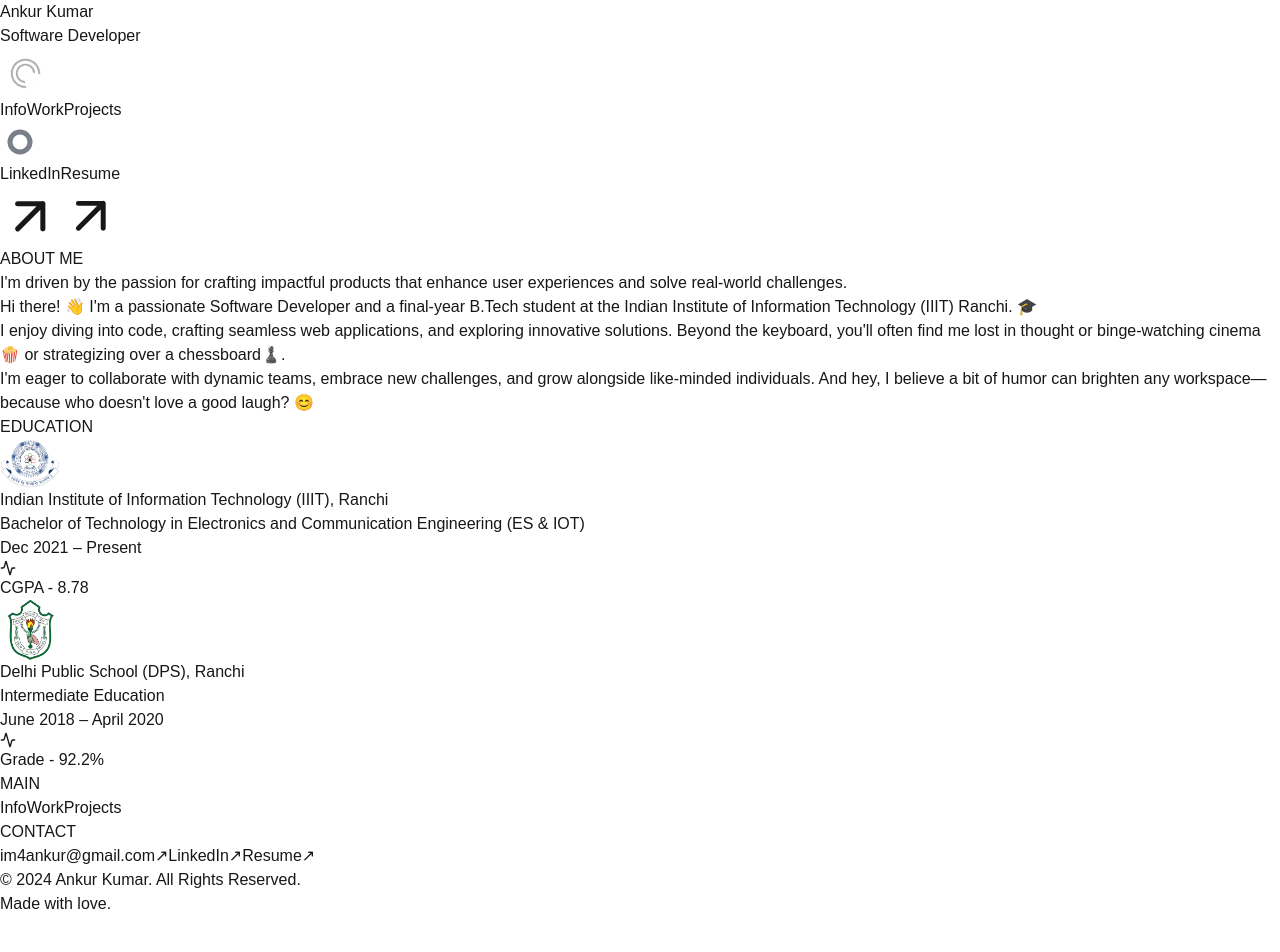
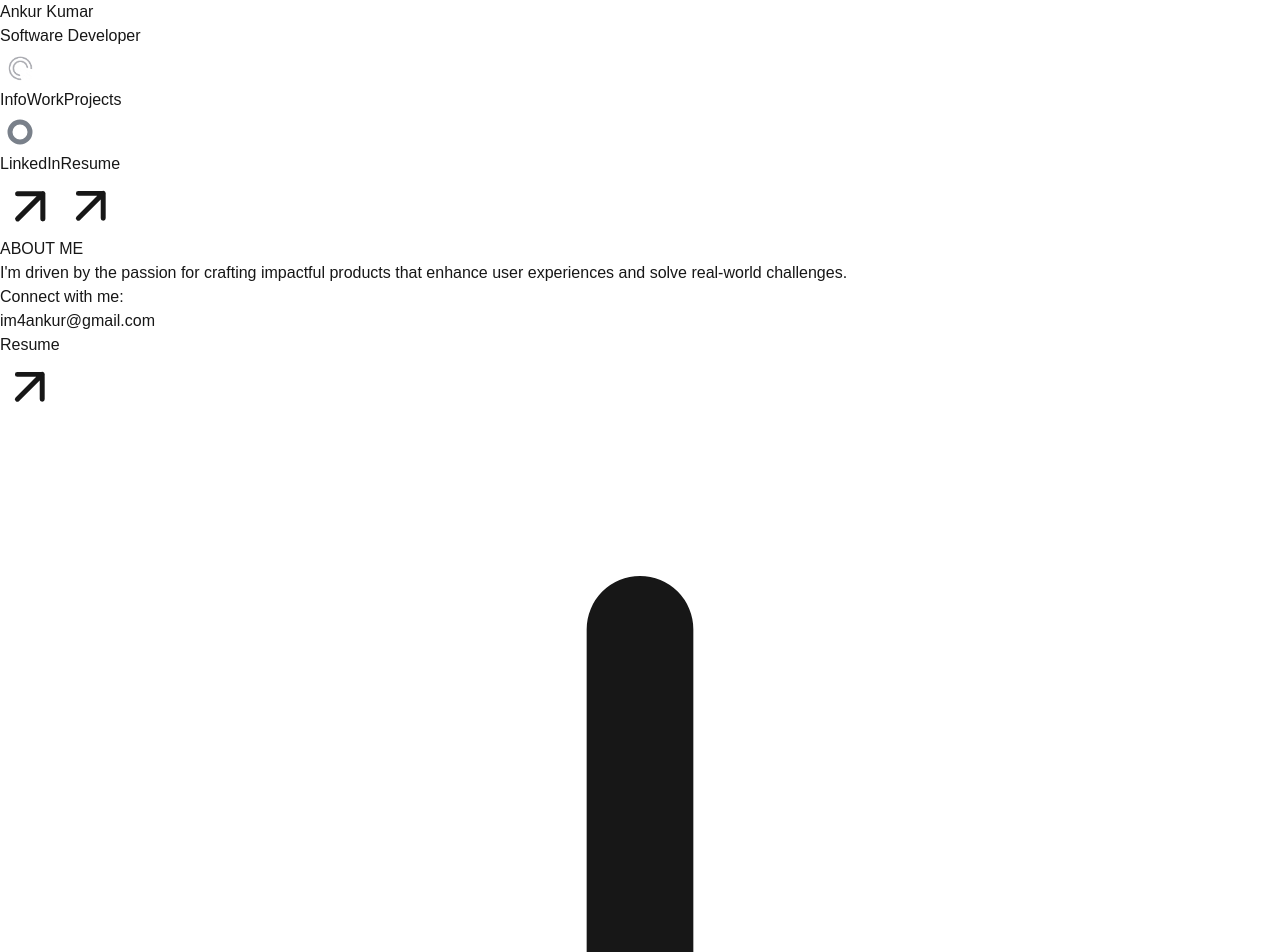
Before and after one commit to 07-ankur/07-ankur.github.io, a Next.js app: page / in a window 1280 px wide. Shown: the top 952 px of the page. Before the commit the page ends 916 px from the top, so only its background shows below. Built offline with nearby package versions, Linux system fonts and the light colour scheme.

Commit message:
Added projects section

```diff
--- a/src/app/Info.tsx
+++ b/src/app/Info.tsx
@@ -1,6 +1,7 @@
 import React from "react";
 import Image from "next/image";
 import { LuActivity } from "react-icons/lu";
+import { useState, useEffect } from "react";
 
 interface EducationProps {
   logo: string;
@@ -32,11 +33,11 @@ const EducationItem: React.FC<EducationProps> = ({
       {/* Education Details */}
       <div className="space-y-4">
         <div className="flex items-center gap-6">
-          <div className="w-[60px] h-[60px] flex items-center justify-center flex-shrink-0">
+          <div className="w-[80px] h-[80px] flex items-center justify-center flex-shrink-0">
             <Image
               src={logo}
-              width={60}
-              height={60}
+              width={100}
+              height={100}
               alt={`${institution} Logo`}
               className="object-contain w-full h-full"
             />
@@ -63,17 +64,26 @@ const EducationItem: React.FC<EducationProps> = ({
 };
 
 export default function InfoPage() {
+  const [scrolling, setScrolling] = useState(false);
+
+  useEffect(() => {
+    const interval = setInterval(() => {
+      setScrolling((prev) => !prev);
+    }, 1000);
+    return () => clearInterval(interval);
+  }, []);
+
   return (
     <div className="min-h-screen bg-zinc-900 text-white p-2">
       <main className="max-w-4xl mx-auto relative">
         {/* About Me Section */}
-        <div className="space-y-8 mb-24">
+        <div className="mb-24">
           <div className="relative">
             <div className="absolute -inset-10 bg-gradient-to-r from-zinc-900 via-zinc-800 to-zinc-900 blur-2xl opacity-70" />
             <div className="absolute -inset-20 bg-gradient-to-r from-zinc-900 via-zinc-800 to-zinc-900 blur-3xl opacity-50" />
 
             <div className="relative z-10">
-              <div className="flex items-center gap-2 mb-4">
+              <div className="flex items-center gap-2 mb-6">
                 <div className="relative w-2 h-2 mx-1">
                   <div className="absolute inset-0 rounded-full bg-white" />
                   <div className="absolute inset-0 rounded-full bg-white blur-sm" />
@@ -85,27 +95,86 @@ export default function InfoPage() {
               <h2 className="text-4xl font-light leading-tight tracking-tight mb-4">
                 I&apos;m driven by the passion for crafting impactful products
                 that enhance user experiences and{" "}
-                <span className="italic text-transparent bg-clip-text bg-gradient-to-t from-cyan-100 to-zinc-100">
+                <span className="italic text-transparent bg-clip-text bg-gradient-to-t from-stone-600 to-zinc-100">
                   solve real-world challenges.
                 </span>
               </h2>
-              <h6 className="text-lg text-zinc-300 leading-tight tracking-tight mb-4">
+              <div className="relative flex items-center justify-between max-w-2xl mx-auto rounded-full bg-zinc-900/50 border border-stone-500 p-3 backdrop-blur-sm my-10 group transition-all hover:border-[#e1ff00]/50">
+                <div className="absolute -inset-1 rounded-full bg-gradient-to-r from-[#e1ff00]/0 via-[#e1ff00]/5 to-[#e1ff00]/0 opacity-0 group-hover:opacity-100 blur-lg transition-all duration-500" />
+                <div className="flex flex-col mx-3 relative">
+                  <div className="text-xs text-stone-400">Connect with me:</div>
+                  <div className="text-2xl text-zinc-100">
+                    im4ankur@gmail.com
+                  </div>
+                </div>
+
+                {/* Resume button */}
+                <button className="px-4 py-2 mx-3 rounded-full bg-[#d7ea45] text-black text-lg transition-all hover:scale-105 hover:bg-[#e5ff33] relative">
+                  <a
+                    href="https://bit.ly/Ankur_resume"
+                    target="_blank"
+                    className="text-black hover:text-zinc-800 flex items-center gap-1"
+                  >
+                    Resume
+                    <svg
+                      className="w-4 h-4"
+                      viewBox="0 0 24 24"
+                      fill="none"
+                      stroke="currentColor"
+                    >
+                      <path
+                        d="M7 17L17 7M17 7H7M17 7V17"
+                        strokeWidth="2"
+                        strokeLinecap="round"
+                        strokeLinejoin="round"
+                      />
+                    </svg>
+                  </a>
+                </button>
+              </div>
+              {/* Scroll Down SVG */}
+              <div
+                className={`mt-20 transition-transform duration-500 ${
+                  scrolling ? "translate-y-2" : "-translate-y-2"
+                }`}
+              >
+                <svg
+                  className="w-16 h-16 mx-auto text-zinc-200 animate-bounce"
+                  fill="none"
+                  viewBox="0 0 24 24"
+                  stroke="currentColor"
+                >
+                  <path
+                    strokeLinecap="round"
+                    strokeLinejoin="round"
+                    strokeWidth={2}
+                    d="M12 4v16m0 0l-4-4m4 4l4-4"
+                  />
+                </svg>
+              </div>
+              <div id="container" className="mt-20">
+                <h6 className="text-3xl text-stone-300 leading-tight tracking-tight mb-4">
                   Hi there! 👋 I&apos;m a passionate Software Developer and a
-                final-year B.Tech student at the Indian Institute of Information
-                Technology (IIIT) Ranchi. 🎓
+                  final-year B.Tech student at the Indian Institute of
+                  Information Technology (IIIT) Ranchi🎓.
                 </h6>
-              <h6 className="text-lg text-zinc-300 leading-tight tracking-tight mb-4">
+                <h6 className="text-3xl text-stone-300 leading-tight tracking-tight mb-4">
                   I enjoy diving into code, crafting seamless web applications,
                   and exploring innovative solutions. Beyond the keyboard,
-                you&apos;ll often find me lost in thought or binge-watching
-                cinema🍿 or strategizing over a chessboard♟️.
+                  you&apos;ll often find me lost in thought, strategizing over a
+                  chessboard♟️, binge-watching cinema🍿, solving challenging
+                  sudokus, or playing mobile games🎮.
                 </h6>
-              <h6 className="text-lg text-zinc-300 leading-tight tracking-tight mb-4">
+                <h6 className="text-3xl text-stone-300 leading-tight tracking-tight mb-4">
                   I&apos;m eager to collaborate with dynamic teams, embrace new
-                challenges, and grow alongside like-minded individuals. And hey,
-                I believe a bit of humor can brighten any workspace—because who
-                doesn&apos;t love a good laugh? 😊
+                  challenges, and grow alongside like-minded individuals. And
+                  hey, I believe a bit of humor can brighten any workspace —
+                  because who doesn&apos;t love a good laugh? 😊
                 </h6>
+                <h6 className="text-3xl text-zinc-300 leading-tight tracking-tight mb-4">
+                  - - - Thanks for stopping by !
+                </h6>
+              </div>
             </div>
           </div>
         </div>
--- a/src/app/Projects.tsx
+++ b/src/app/Projects.tsx
@@ -1,9 +1,63 @@
-import React from 'react'
+"use client";
+import React, { useState, useEffect } from "react";
 
 const Projects = () => {
+  const [scrolling, setScrolling] = useState(false);
+
+  useEffect(() => {
+    const interval = setInterval(() => {
+      setScrolling((prev) => !prev);
+    }, 1000);
+    return () => clearInterval(interval);
+  }, []);
   return (
-    <div>Projects</div>
-  )
-}
+    <div className="min-h-screen bg-zinc-900 text-white p-2">
+      <main className="max-w-4xl mx-auto relative">
+        {/* Projects Section */}
+        <div className="mb-24">
+          <div className="relative">
+            <div className="absolute -inset-10 bg-gradient-to-r from-zinc-900 via-zinc-800 to-zinc-900 blur-2xl opacity-70" />
+            <div className="absolute -inset-20 bg-gradient-to-r from-zinc-900 via-zinc-800 to-zinc-900 blur-3xl opacity-50" />
 
-export default Projects
+            <div className="relative z-10">
+              <div className="flex items-center gap-2 mb-6">
+                <div className="relative w-2 h-2 mx-1">
+                  <div className="absolute inset-0 rounded-full bg-white" />
+                  <div className="absolute inset-0 rounded-full bg-white blur-sm" />
+                  <div className="absolute -inset-2 rounded-full bg-white/20 blur-md" />
+                  <div className="absolute -inset-3 rounded-full bg-white/10 blur-lg" />
+                </div>
+                <p className="text-lg text-zinc-400">
+                  SOME THINGS I HAVE BUILT
+                </p>
+              </div>
+
+              {/* Scroll Down SVG */}
+              <div
+                className={`mt-20 transition-transform duration-500 ${
+                  scrolling ? "translate-y-2" : "-translate-y-2"
+                }`}
+              >
+                <svg
+                  className="w-8 h-8 mx-auto text-zinc-200 animate-bounce"
+                  fill="none"
+                  viewBox="0 0 24 24"
+                  stroke="currentColor"
+                >
+                  <path
+                    strokeLinecap="round"
+                    strokeLinejoin="round"
+                    strokeWidth={2}
+                    d="M12 4v16m0 0l-4-4m4 4l4-4"
+                  />
+                </svg>
+              </div>
+            </div>
+          </div>
+        </div>
+      </main>
+    </div>
+  );
+};
+
+export default Projects;
--- a/src/app/Work.tsx
+++ b/src/app/Work.tsx
@@ -1,6 +1,30 @@
 import React from "react";
 import Image from "next/image";
 import { LuActivity } from "react-icons/lu";
+import {
+  SiCplusplus,
+  SiJavascript,
+  SiTypescript,
+  SiPython,
+  SiGit,
+  SiGithub,
+  SiPostman,
+  SiReact,
+  SiNodedotjs,
+  SiExpress,
+  SiMongodb,
+  SiFirebase,
+  SiJest,
+  SiMysql,
+  SiPostgresql,
+  SiPrisma,
+  SiSocketdotio,
+  SiTailwindcss,
+  SiSass,
+  SiNextdotjs,
+  SiMui,
+} from "react-icons/si";
+import { VscVscode } from "react-icons/vsc";
 
 interface ExperienceProps {
   logo: string;
@@ -34,12 +58,11 @@ const ExperienceItem: React.FC<ExperienceProps> = ({
       {/* Experience Details */}
       <div className="space-y-4">
         <div className="flex items-center gap-6">
-          {/* Fixed size container for logo */}
-          <div className="w-[60px] h-[60px] flex items-center justify-center flex-shrink-0">
+          <div className="w-[80px] h-[80px] flex items-center justify-center flex-shrink-0">
             <Image
               src={logo}
-              width={60}
-              height={60}
+              width={80}
+              height={80}
               alt={`${company} Logo`}
               className="object-contain w-full h-full"
             />
@@ -55,7 +78,6 @@ const ExperienceItem: React.FC<ExperienceProps> = ({
           <div className="text-zinc-300 text-lg">
             {extraInfo.map((item, index) => (
               <div key={index} className="flex items-start gap-3 mb-2">
-                {/* Fixed size container for icon */}
                 <div className="w-6 h-6 flex items-center justify-center flex-shrink-0">
                   <LuActivity className="w-5 h-5 text-lime-500" />
                 </div>
@@ -69,19 +91,87 @@ const ExperienceItem: React.FC<ExperienceProps> = ({
   );
 };
 
+interface SkillCategoryProps {
+  title: string;
+  skills: {
+    name: string;
+    icon: React.ReactNode;
+  }[];
+}
+
+const SkillCategory: React.FC<SkillCategoryProps> = ({ title, skills }) => {
+  return (
+    <div className="space-y-4">
+      <h3 className="text-xl font-light text-stone-300">{title}</h3>
+      <div className="grid grid-cols-2 md:grid-cols-4 gap-4">
+        {skills.map((skill, index) => (
+          <div
+            key={index}
+            className="flex items-center gap-3 p-3 rounded-lg bg-zinc-800/50 border border-zinc-700/50 hover:border-lime-400/50 transition-all group"
+          >
+            <div className="text-2xl text-lime-400 group-hover:scale-110 transition-transform">
+              {skill.icon}
+            </div>
+            <span className="text-zinc-300">{skill.name}</span>
+          </div>
+        ))}
+      </div>
+    </div>
+  );
+};
+
 const WorkPage: React.FC = () => {
+  const skillCategories = [
+    {
+      title: "Languages",
+      skills: [
+        { name: "C/C++", icon: <SiCplusplus /> },
+        { name: "JavaScript", icon: <SiJavascript /> },
+        { name: "TypeScript", icon: <SiTypescript /> },
+        { name: "Python", icon: <SiPython /> },
+      ],
+    },
+    {
+      title: "Developer Tools",
+      skills: [
+        { name: "Git", icon: <SiGit /> },
+        { name: "GitHub", icon: <SiGithub /> },
+        { name: "VS Code", icon: <VscVscode /> },
+        { name: "Postman", icon: <SiPostman /> },
+      ],
+    },
+    {
+      title: "Technologies/Frameworks",
+      skills: [
+        { name: "React", icon: <SiReact /> },
+        { name: "Node.js", icon: <SiNodedotjs /> },
+        { name: "Express", icon: <SiExpress /> },
+        { name: "MongoDB", icon: <SiMongodb /> },
+        { name: "Next.js", icon: <SiNextdotjs /> },
+        { name: "Firebase", icon: <SiFirebase /> },
+        { name: "Jest", icon: <SiJest /> },
+        { name: "MySQL", icon: <SiMysql /> },
+        { name: "PostgreSQL", icon: <SiPostgresql /> },
+        { name: "Prisma", icon: <SiPrisma /> },
+        { name: "Socket.io", icon: <SiSocketdotio /> },
+        { name: "Tailwind", icon: <SiTailwindcss /> },
+        { name: "Material UI", icon: <SiMui /> },
+        { name: "Sass", icon: <SiSass /> },
+      ],
+    },
+  ];
+
   return (
     <div className="min-h-screen bg-zinc-900 text-white p-4">
       <main className="max-w-4xl mx-auto relative">
         {/* Skills Section */}
         <section className="space-y-8 mb-24">
           <div className="relative">
-            {/* Gradient Overlays */}
             <div className="absolute -inset-6 bg-gradient-to-r from-zinc-900 via-zinc-800 to-zinc-900 blur-xl opacity-70" />
             <div className="absolute -inset-12 bg-gradient-to-r from-zinc-900 via-zinc-800 to-zinc-900 blur-2xl opacity-50" />
 
             <div className="relative z-10">
-              <div className="flex items-center gap-3 mb-4">
+              <div className="flex items-center gap-3 mb-6">
                 <div className="relative w-2 h-2">
                   <div className="absolute inset-0 rounded-full bg-white" />
                   <div className="absolute inset-0 rounded-full bg-white blur-sm" />
@@ -90,30 +180,25 @@ const WorkPage: React.FC = () => {
                 </div>
                 <p className="text-lg text-stone-400">SKILLS</p>
               </div>
-              <h2 className="text-4xl font-light leading-tight tracking-tight mb-4">
-                I&apos;m driven by the passion for crafting impactful products
-                that enhance user experiences and{" "}
-                <span className="italic text-transparent bg-clip-text bg-gradient-to-t from-cyan-100 to-zinc-100">
-                  solve real-world challenges.
-                </span>
-              </h2>
-              <p className="text-lg text-zinc-300 leading-tight tracking-tight mb-4">
-                Hi there! 👋 I&apos;m a passionate Software Developer and a
-                final-year B.Tech student at the Indian Institute of Information
-                Technology (IIIT) Ranchi. 🎓
-              </p>
-              <p className="text-lg text-zinc-300 leading-tight tracking-tight mb-4">
-                I enjoy diving into code, crafting seamless web applications,
-                and exploring innovative solutions. Beyond the keyboard,
-                you&apos;ll often find me binge-watching cinema 🍿 or
-                strategizing over a chessboard ♟️.
-              </p>
-              <p className="text-lg text-zinc-300 leading-tight tracking-tight mb-4">
-                I&apos;m eager to collaborate with dynamic teams, embrace new
-                challenges, and grow alongside like-minded individuals. And hey,
-                I believe a bit of humor can brighten any workspace—because who
-                doesn&apos;t love a good laugh? 😊
-              </p>
+              <div className="mb-8 ml-5">
+                <p className="text-xl text-zinc-300 leading-relaxed">
+                  Over the years, I have honed my skills in a wide range of
+                  programming languages, developer tools, and modern
+                  technologies. Here&apos;s a glimpse of the technologies that power my
+                  journey.
+                </p>
+              </div>
+
+              {/* Skills Categories */}
+              <div className="space-y-8 ml-5">
+                {skillCategories.map((category, index) => (
+                  <SkillCategory
+                    key={index}
+                    title={category.title}
+                    skills={category.skills}
+                  />
+                ))}
+              </div>
             </div>
           </div>
         </section>
--- a/src/app/components/Navbar.tsx
+++ b/src/app/components/Navbar.tsx
@@ -1,4 +1,3 @@
-// components/Navbar.tsx
 "use client";
 import Image from "next/image";
 import React, { useState, useEffect } from "react";
@@ -7,6 +6,7 @@ import { useNavigation } from "../context/NavigationContext";
 const Navbar = () => {
   const { activeTab, setActiveTab } = useNavigation();
   const [scrollProgress, setScrollProgress] = useState(0);
+  const [isExpanded, setIsExpanded] = useState(true);
 
   useEffect(() => {
     const handleScroll = () => {
@@ -15,6 +15,8 @@ const Navbar = () => {
       const currentProgress = window.scrollY;
       const progress = (currentProgress / scrollHeight) * 100 || 0;
       setScrollProgress(Math.min(progress, 100));
+
+      setIsExpanded(progress < 2);
     };
 
     window.addEventListener("scroll", handleScroll);
@@ -37,33 +39,65 @@ const Navbar = () => {
         <p className="text-zinc-400">Software Developer</p>
       </div>
 
-      <div className="absolute left-1/2 -translate-x-1/2 bg-zinc-800 rounded-full p-1 border border-white group">
-        <div className="relative flex items-center">
+      <div
+        className={`absolute left-1/2 -translate-x-1/2 bg-zinc-800 rounded-full p-1 border border-white ${
+          !isExpanded ? "group" : ""
+        }`}
+      >
+        <div
+          className={`relative grid ${
+            isExpanded
+              ? "grid-cols-[50px_300px_50px]"
+              : "grid-cols-[50px_0px_50px] group-hover:grid-cols-[50px_300px_50px]"
+          } items-center transition-all duration-300`}
+        >
+          <div className="flex items-center justify-center w-[50px]">
             <Image
               src="/arrow-icon.png"
-            width={50}
+              width={40}
               height={10}
               alt="Left arrow"
               style={{ transform: "scaleX(-1)" }}
               className="object-contain"
             />
-          <div className="overflow-hidden w-0 group-hover:w-[300px] transition-all duration-300 ease-in-out">
-            <div className="flex gap-3 px-3 whitespace-nowrap">
+          </div>
+
+          <div className="overflow-hidden">
+            <div className="grid grid-cols-3 gap-0 relative whitespace-nowrap">
+              {/* Background slider */}
+              <div
+                className="absolute h-[34px] bg-zinc-700 rounded-full transition-all duration-300 ease-in-out mt-2 border-white"
+                style={{
+                  width: "100px",
+                  left: `${tabs.indexOf(activeTab) * 100}px`,
+                }}
+              />
+
+              {/* Navigation buttons */}
               {tabs.map((tab) => (
                 <button
                   key={tab}
                   onClick={() => setActiveTab(tab)}
-                  className={`px-6 py-2 rounded-full transition-all text-white ${
-                    activeTab === tab ? "bg-zinc-700" : "hover:bg-zinc-700"
-                  }`}
+                  className="px-4 py-3 rounded-full transition-all text-md text-white z-10 w-[100px] text-center"
                 >
                   {tab.charAt(0).toUpperCase() + tab.slice(1)}
                 </button>
               ))}
             </div>
+
+            {/* Gradient backgrounds */}
+            {activeTab === "info" && (
+              <div className="absolute -inset-1 bg-gradient-to-r from-zinc-600 via-zinc-800 to-zinc-800 blur-xl -z-10" />
+            )}
+            {activeTab === "work" && (
+              <div className="absolute -inset-1 bg-gradient-to-r from-zinc-800 via-zinc-600 to-zinc-800 blur-xl -z-10" />
+            )}
+            {activeTab === "projects" && (
+              <div className="absolute -inset-1 bg-gradient-to-r from-zinc-800 via-zinc-800 to-zinc-600 blur-xl -z-10" />
+            )}
           </div>
 
-          <div className="w-12 h-12 flex items-center justify-center ml-3">
+          <div className="flex items-center justify-center w-[50px]">
             <svg
               height={radius * 2}
               width={radius * 2}
@@ -78,7 +112,7 @@ const Navbar = () => {
                 cy={radius}
               />
               <circle
-                stroke="white"
+                stroke="#a3e635"
                 fill="transparent"
                 strokeWidth={strokeWidth}
                 strokeDasharray={circumference + " " + circumference}
@@ -90,12 +124,6 @@ const Navbar = () => {
               />
             </svg>
           </div>
-
-          {tabs.map((tab) => (
-            activeTab === tab && (
-              <div key={tab} className={`absolute -inset-1 bg-gradient-to-r from-zinc-${tab === 'info' ? '600' : '800'} via-zinc-${tab === 'work' ? '600' : '800'} to-zinc-${tab === 'projects' ? '600' : '800'} blur-xl -z-10`} />
-            )
-          ))}
         </div>
       </div>
 
```
Also changed, not shown: src/app/page.tsx (+1 -6 lines), public/Profile_image.jpeg (added). Lines whose indentation alone changed are shown as unchanged.
